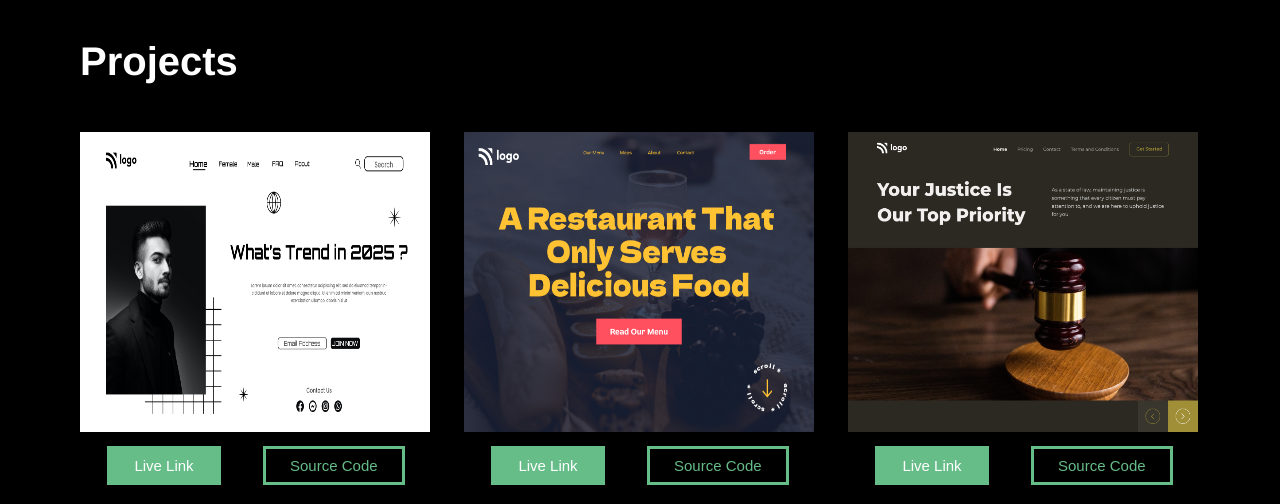
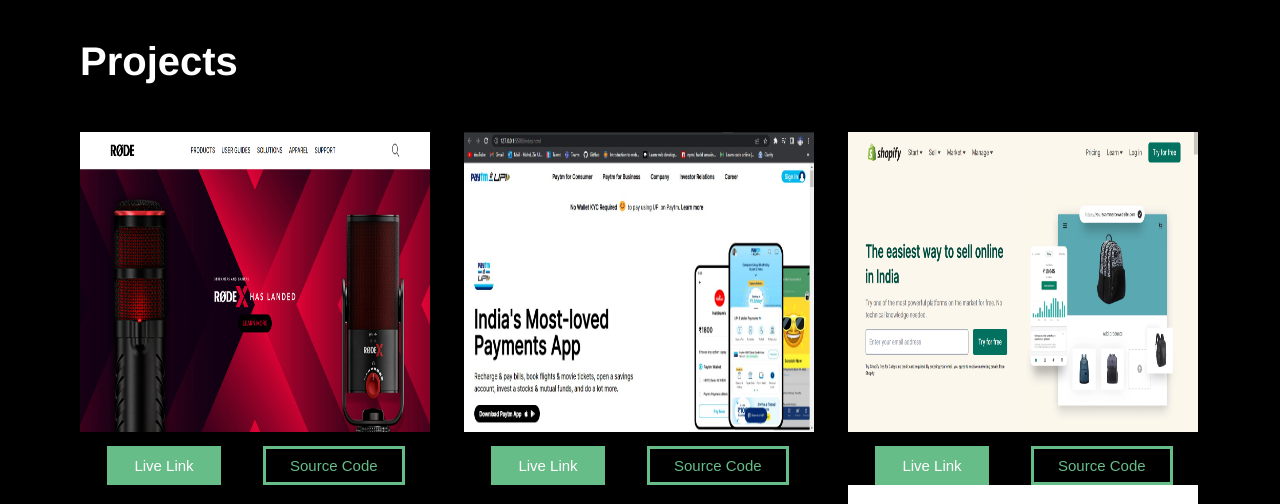
Before and after one commit to mohdziaulhaq/portfolio-site, a plain HTML site: page index.html in a window 1280 px wide. Shown: the part 760-1264 px from the top of the page. Drawn offline with Linux system fonts and the light colour scheme.

Commit message:
added 3 new tailwind projects

```diff
--- a/index.html
+++ b/index.html
@@ -46,6 +46,40 @@
     </div>
 
     <section id="projects">
+        <div class="project">
+            <img src="./images/Rode.jpg" alt="" width="400px">
+            <div class="project-content">
+                <a href="https://rode-clone-zia.netlify.app/">
+                    <button>Live Link</button>
+                </a>
+                <a href="https://github.com/mohdziaulhaq/Rode_Clone">
+                    <button>Source Code</button>
+                </a>
+            </div>
+
+        </div>
+        <div class="project">
+            <img src="./images/Paytm.jpg" alt="" width="400px">
+            <div class="project-content">
+                <a href="https://paytm-clone-zia.netlify.app/">
+                    <button>Live Link</button>
+                </a>
+                <a href="https://github.com/mohdziaulhaq/Paytm_Clone">
+                    <button>Source Code</button>
+                </a>
+            </div>
+
+        </div>
+        <div class="project">
+            <img src="./images/Shopify.jpg" alt="" width="400px">
+            <div class="project-content">
+                <a href="https://shopify-clone-zia.netlify.app/">
+                    <button>Live Link</button>
+                </a>
+                <a href="https://github.com/mohdziaulhaq/Shopify_Clone">
+                    <button>Source Code</button>
+                </a>
+         </div>
         <div class="project">
             <img src="./images/1.png" alt="" width="400px">
             <div class="project-content">
```
